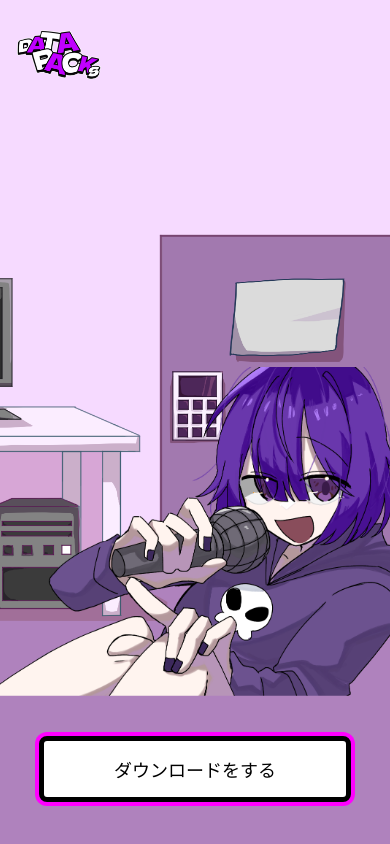
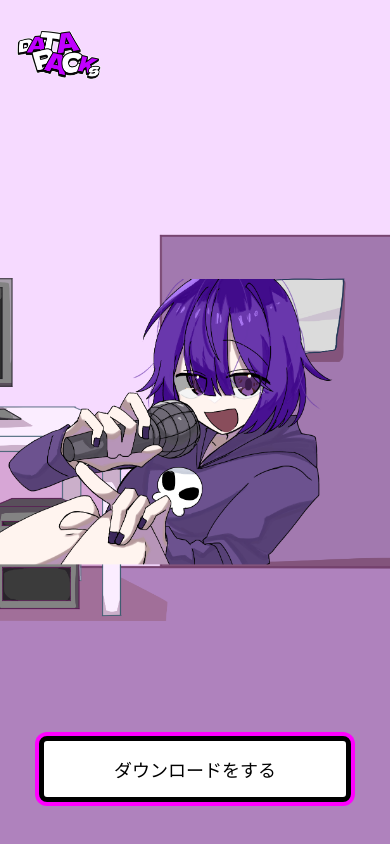
Before and after one commit to buruaru/datapacks, a plain HTML site: page index.html in a window 390 px wide. Drawn offline with Linux system fonts and the light colour scheme; a web font is replaced by a local one.

Commit message:
Update style.css

```diff
--- a/style.css
+++ b/style.css
@@ -118,8 +118,7 @@ body, html {
     }
 
     .sini-image {
-        max-width: 100%; /* 画面幅に合わせる */
-        transform: scale(1.5);
+        max-width: 130%; /* 画面幅に合わせる */
     }
 
     .download-button {
```
